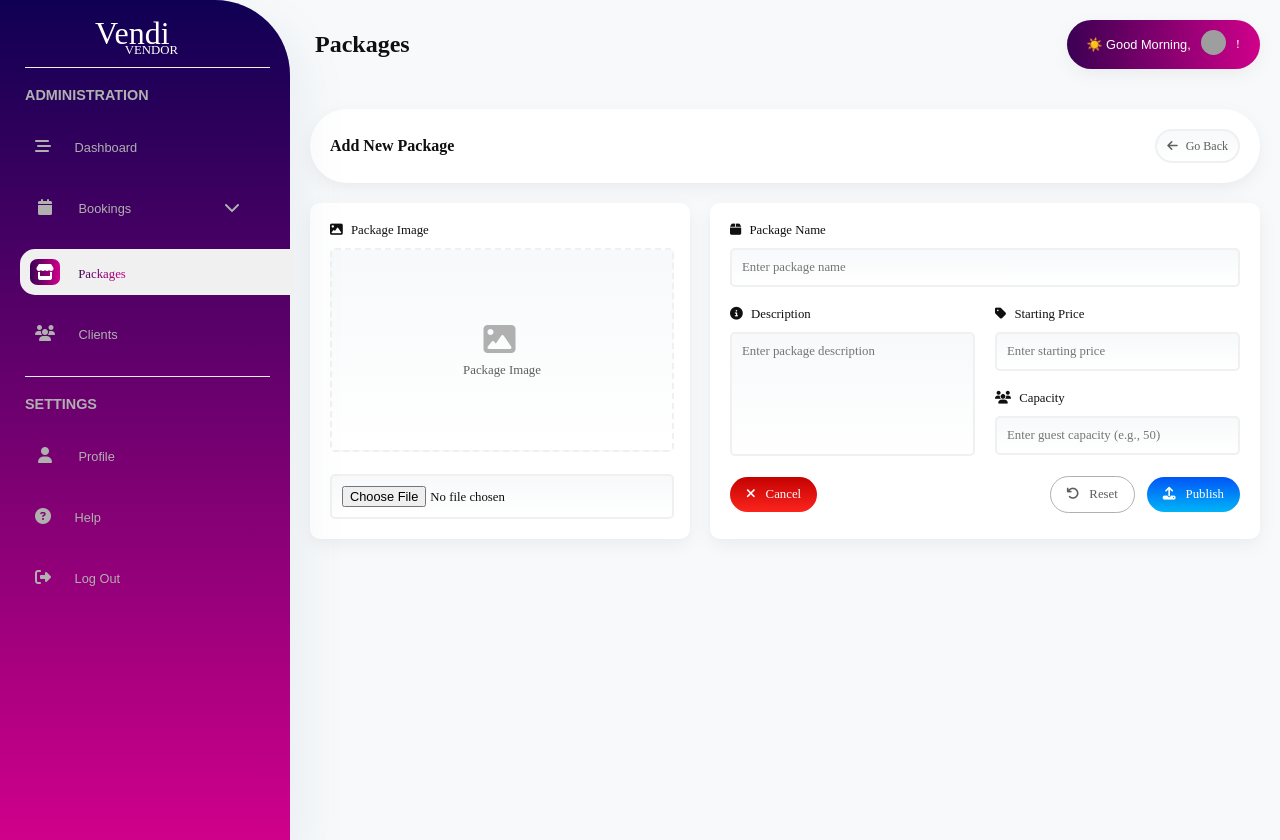
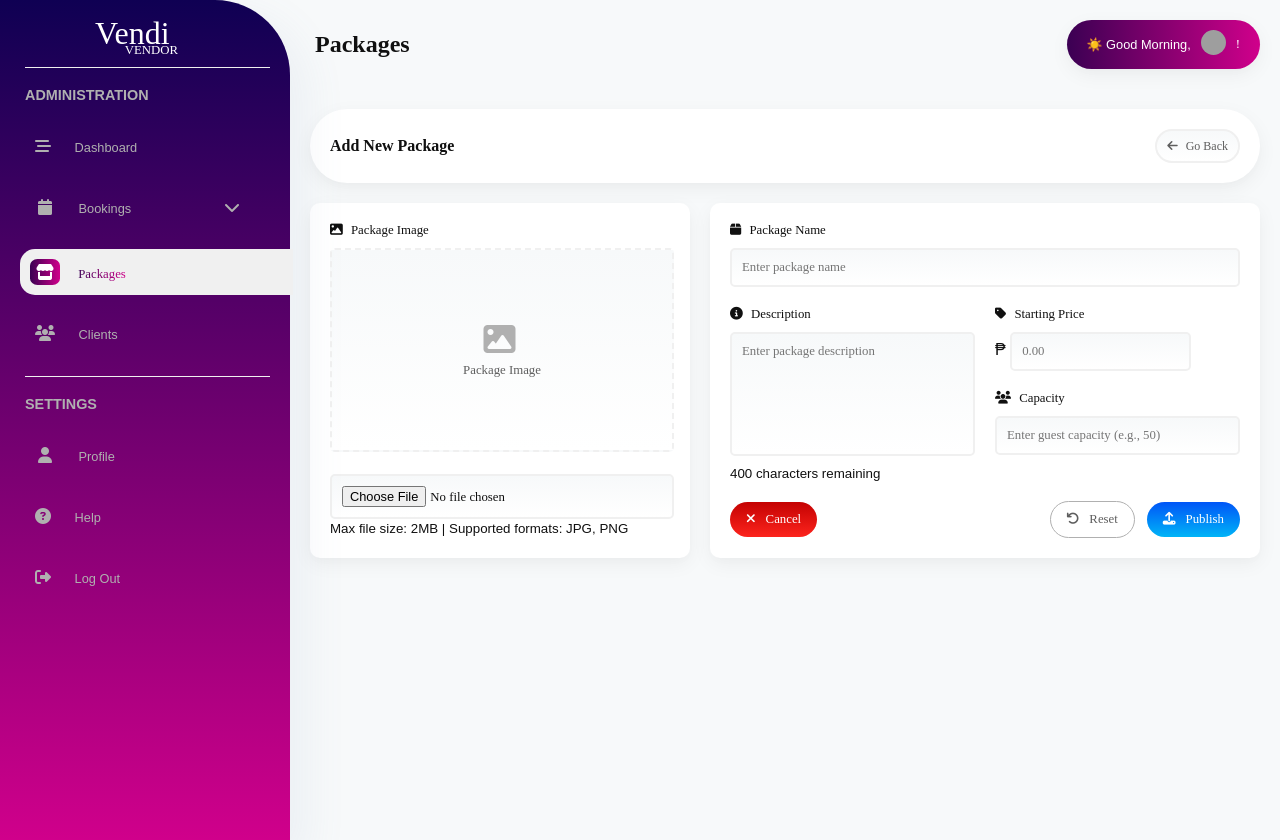
Before and after one commit to JPPdp/VendiApp, a PHP site: page /vendor_add_package.php in a window 1280 px wide. Run offline with PHP 8.4, Linux system fonts and the light colour scheme; the visitor is signed in with stand-in values (Sample User, id 1); data that the repository does not hold is empty; some web fonts are replaced; grey boxes are pictures that could not be loaded.

Commit message:
Fixed packages

```diff
--- a/delete_package.php
+++ b/delete_package.php
@@ -19,7 +19,7 @@ if (isset($_GET['id'])) {
     $stmt->bind_param("ii", $package_id, $vendor_id);
 
     if ($stmt->execute()) {
-        header("Location: vendor_dashboard.php");
+        header("Location: vendor_package.php");
         exit;
     } else {
         echo "Error: " . $conn->error;
--- a/listings.css
+++ b/listings.css
@@ -84,6 +84,7 @@
     box-shadow: 0 4px 8px rgba(0, 0, 0, 0.01), 0 6px 20px rgba(0, 0, 0, 0.05);
     margin-top: 20px;
     margin-bottom: 20px;
+    min-height: 200px;
 }
 
 /* Left Section of Each Package */
--- a/login.css
+++ b/login.css
@@ -315,7 +315,7 @@ html, body {
 
 .PASSWORD_CONTAINER .PASSWORD_TOGGLE {
     position: absolute;
-    top: 75%;
+    top: 75.5%;
     right: 15px;
     transform: translateY(-50%);
     cursor: pointer;
--- a/register_vendor2.php
+++ b/register_vendor2.php
@@ -125,7 +125,7 @@ if ($_SERVER["REQUEST_METHOD"] == "POST") {
                                     <option value="Games & Activities">Games & Activities</option>
                                     <option value="Photobooth">Photobooth</option>
                 </select>
-                <select name="business_description_short[]" required>
+                <select name="business_description_short[]">
                     <option value="" disabled selected>Select Feature 2 <span id="REQUIRED">*</span></option>
                     <option value="" disabled>&#128197; Event Type</option>
                                     <option value="Birthday">Birthday</option>
@@ -144,7 +144,7 @@ if ($_SERVER["REQUEST_METHOD"] == "POST") {
                                     <option value="Games & Activities">Games & Activities</option>
                                     <option value="Photobooth">Photobooth</option>
                 </select>
-                <select name="business_description_short[]" required>
+                <select name="business_description_short[]">
                     <option value="" disabled selected>Select Feature 3 <span id="REQUIRED">*</span></option>
                     <option value="" disabled>&#128197; Event Type</option>
                                     <option value="Birthday">Birthday</option>
--- a/vendor_add_package.php
+++ b/vendor_add_package.php
@@ -40,12 +40,12 @@ if ($vendor['status'] == "Approved") {
     $packages = $stmt->get_result()->fetch_all(MYSQLI_ASSOC);
 }
 
-if ($_SERVER["REQUEST_METHOD"] == "POST" && isset($_FILES['PACKAGE_THUMBNAIL']) && $_FILES['PACKAGE_THUMBNAIL']['error'] == 0) {
-    $packageThumbnail = $_FILES['PACKAGE_THUMBNAIL'];
+if ($_SERVER["REQUEST_METHOD"] == "POST" && isset($_FILES['package_image']) && $_FILES['package_image']['error'] == 0) {
+    $packageThumbnail = $_FILES['package_image'];
     $thumbnailPath = 'uploads/' . basename($packageThumbnail['name']);
 
     if (move_uploaded_file($packageThumbnail['tmp_name'], $thumbnailPath)) {
-        $sql = "INSERT INTO package_image (vendor_id, package_name, package_description, package_size, price, package_image) VALUES (?, ?, ?, ?, ?, ?)";
+        $sql = "INSERT INTO vendor_packages (vendor_id, package_name, package_description, package_size, price, package_image) VALUES (?, ?, ?, ?, ?, ?)";
         $stmt = $conn->prepare($sql);
         $stmt->bind_param(
             "issdis",
@@ -143,13 +143,11 @@ if ($_SERVER["REQUEST_METHOD"] == "POST" && isset($_FILES['PACKAGE_THUMBNAIL'])
             </div>
 
             <div class="MAIN_CONTAINER">
-
                 <div class="RIGHT_MAIN">
-                    <form class="PACKAGE_FORM" action="add_package.php" method="POST" enctype="multipart/form-data" >
-
+                    <form class="PACKAGE_FORM" action="add_package.php" method="POST" enctype="multipart/form-data">
                         <!-- Package Thumbnail -->
                         <div class="FORM_GROUP">
-                                    <label for="PACKAGE_THUMBNAIL"><i class="fas fa-image"></i> Package Image</label>
+                            <label for="package_image"><i class="fas fa-image"></i> Package Image</label>
                             <div class="THUMBNAIL_PREVIEW_CONTAINER">
                                 <img id="thumbnailPreview" src="#" alt="Preview">
                                 <div class="PLACEHOLDER_TEXT">
@@ -158,7 +156,8 @@ if ($_SERVER["REQUEST_METHOD"] == "POST" && isset($_FILES['PACKAGE_THUMBNAIL'])
                                 </div>
                             </div>
                             <div class="FILE_INPUT_CONTAINER">
-                                        <input type="file" id="PACKAGE_THUMBNAIL" name="PACKAGE_THUMBNAIL" accept="image/*" required>
+                                <input type="file" id="PACKAGE_THUMBNAIL" name="package_image" accept="image/*" required>
+                                <small>Max file size: 2MB | Supported formats: JPG, PNG</small>
                             </div>
                         </div>
                 </div>
@@ -175,7 +174,8 @@ if ($_SERVER["REQUEST_METHOD"] == "POST" && isset($_FILES['PACKAGE_THUMBNAIL'])
                             <!-- Package Description -->
                             <div class="FORM_GROUP" id="DESC">
                                 <label for="PACKAGE_DESCRIPTION"><i class="fas fa-info-circle"></i> Description</label>
-                                                <textarea id="PACKAGE_DESCRIPTION" name="package_image" maxlength="400" placeholder="Enter package description" required></textarea>
+                                <textarea id="PACKAGE_DESCRIPTION" name="package_description" maxlength="400" placeholder="Enter package description" required></textarea>
+                                <small id="charCount">400 characters remaining</small>
                             </div>
                         </div>
 
@@ -183,17 +183,20 @@ if ($_SERVER["REQUEST_METHOD"] == "POST" && isset($_FILES['PACKAGE_THUMBNAIL'])
                             <!-- Starting Price -->
                             <div class="FORM_GROUP" id="PRAYS">
                                 <label for="STARTING_PRICE"><i class="fas fa-tag"></i> Starting Price</label>
-                                                <input type="number" id="STARTING_PRICE" name="price" placeholder="Enter starting price" required>
+                                <div class="PRICE_INPUT">
+                                    <span>₱</span>
+                                    <input type="number" id="STARTING_PRICE" name="price" placeholder="0.00" min="0" step="0.01" required>
+                                </div>
                             </div>
 
                             <!-- Capacity -->
                             <div class="FORM_GROUP" id="CAPACITEE">
                                 <label for="CAPACITY"><i class="fas fa-users"></i> Capacity</label>
-                                                <input type="number" id="CAPACITY" name="package_size" placeholder="Enter guest capacity (e.g., 50)" required>
+                                <input type="number" id="CAPACITY" name="package_size" placeholder="Enter guest capacity (e.g., 50)" min="1" required>
                             </div>
                         </div>
                     </div>
-                                    <input type="hidden" name="vendor_id" value="<?php echo $vendor_id; ?>">
+                    <input type="hidden" name="vendor_id" value="<?php echo htmlspecialchars($vendor_id); ?>">
 
                     <!-- Submit Button -->
                     <div class="FORM_GROUP_SUBMIT">
@@ -209,9 +212,6 @@ if ($_SERVER["REQUEST_METHOD"] == "POST" && isset($_FILES['PACKAGE_THUMBNAIL'])
                     </form>
                 </div>
             </div>
-
-
-
         </div>
     </div>
     <script>
```
Also changed, not shown: add_package.php (+16 -2 lines), register_vendor.php (+10 -2 lines), vendor_package.php (+18 -8 lines). Lines whose indentation alone changed are shown as unchanged.
